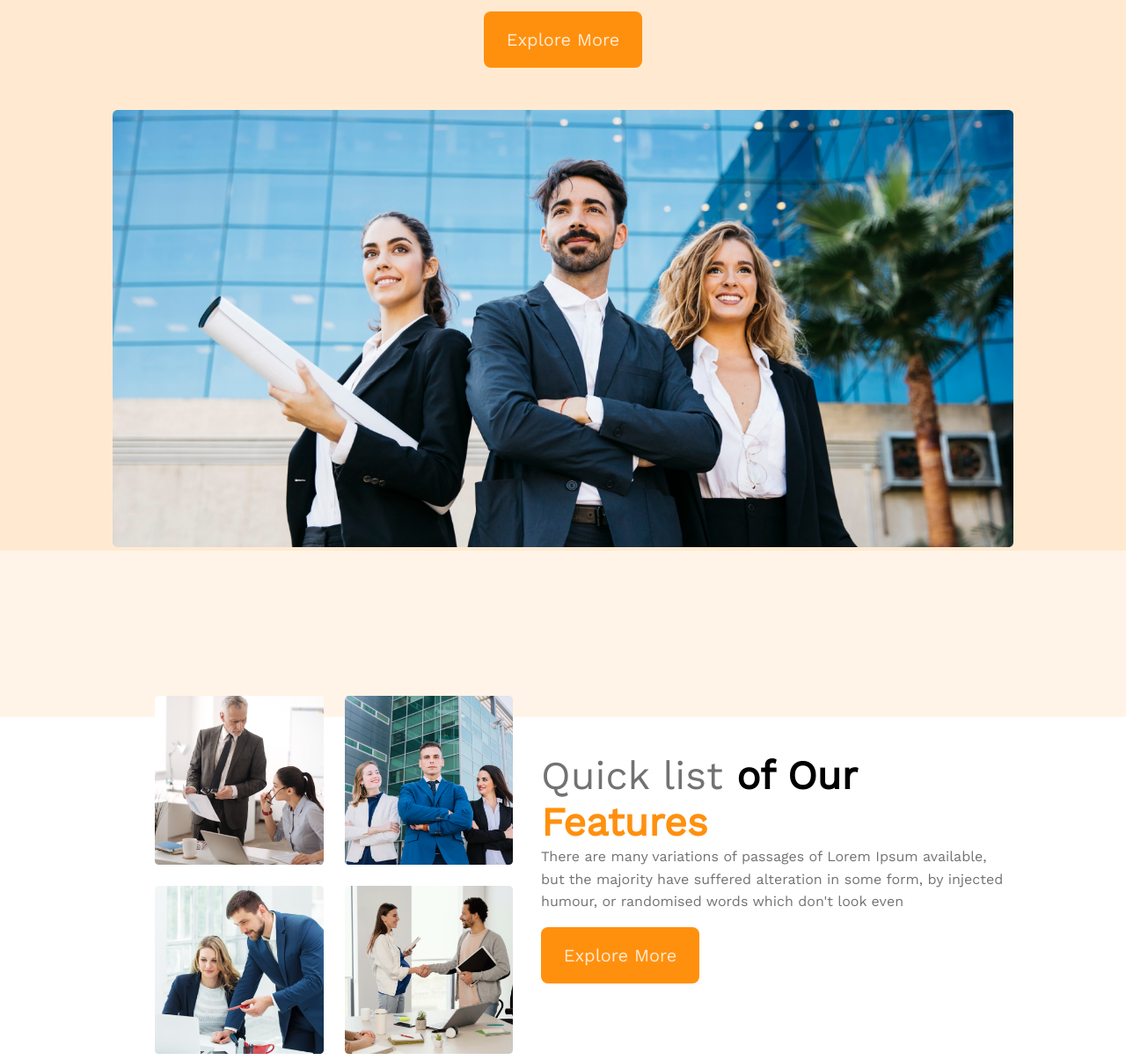
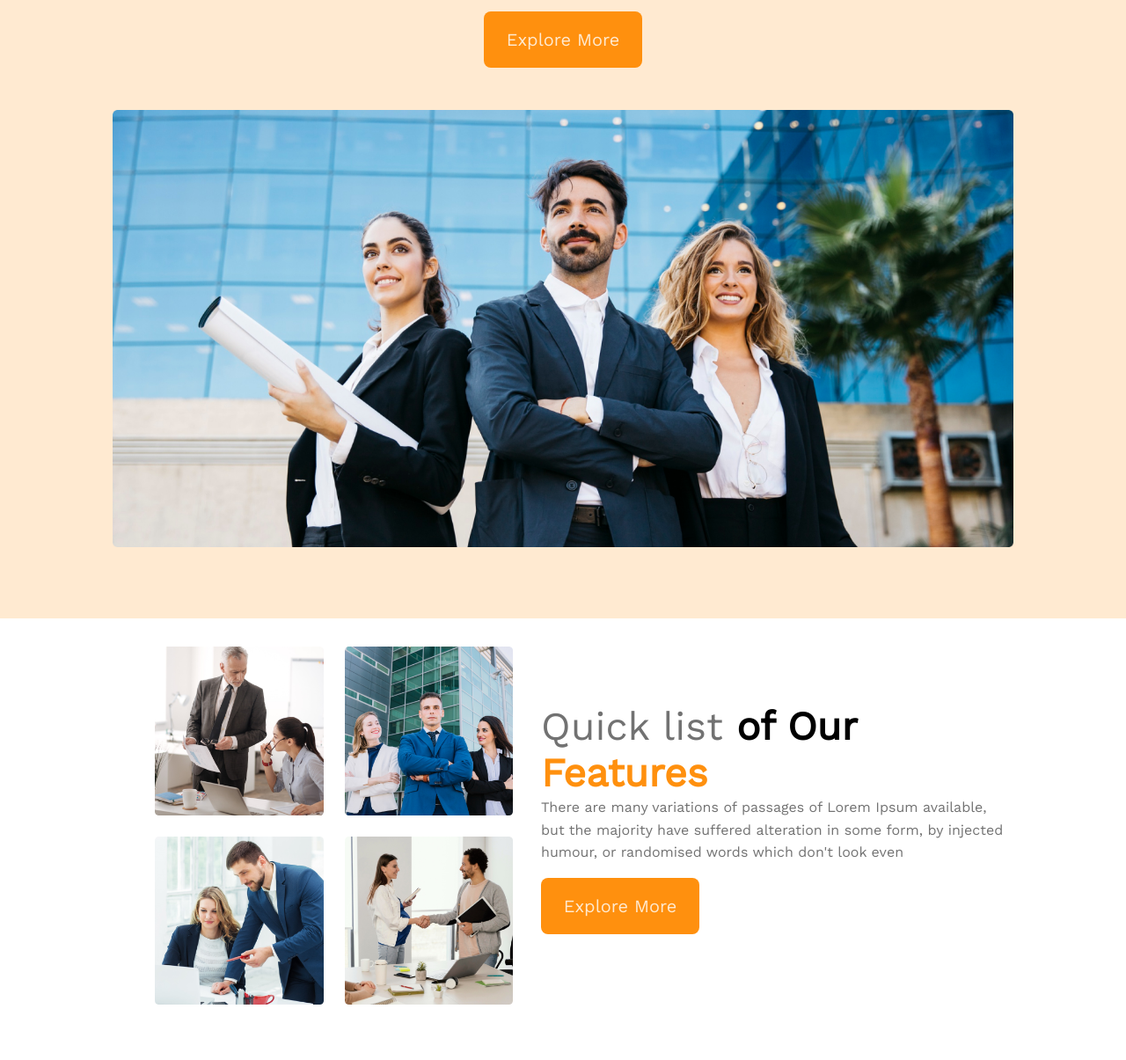
Before and after one commit to rokon-rabbi/Assignment2, a plain HTML site: page index.html in a window 1280 px wide. Shown: the part 395-1600 px from the top of the page at 88% size. Drawn offline with nearby package versions, Linux system fonts and the light colour scheme.

Commit message:
fault problem

```diff
--- a/styles/style.css
+++ b/styles/style.css
@@ -25,12 +25,11 @@ a {
 
 .header {
   max-width: 100%;
-  height: 75.625rem;
+  height: 68.625rem;
   margin: 0 auto;
-  background-color: #fff4e7;
+  background-color:#ffead1;
 }
 .banner-container {
-  background-color: #ffead1;
   max-width: 100%;
   margin: 0 auto;
 }
@@ -112,7 +111,7 @@ nav li {
 }
 .quick-feature {
   display: flex;
-  margin-top: -1.5rem;
+  margin-top: 2rem;
   column-gap: 5rem;
   align-items: center;
 }
```
